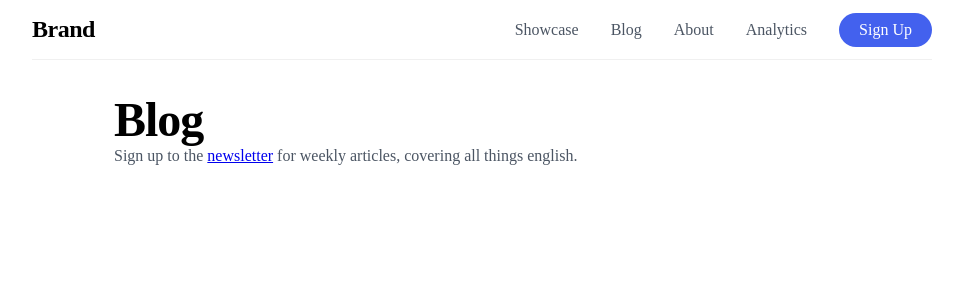
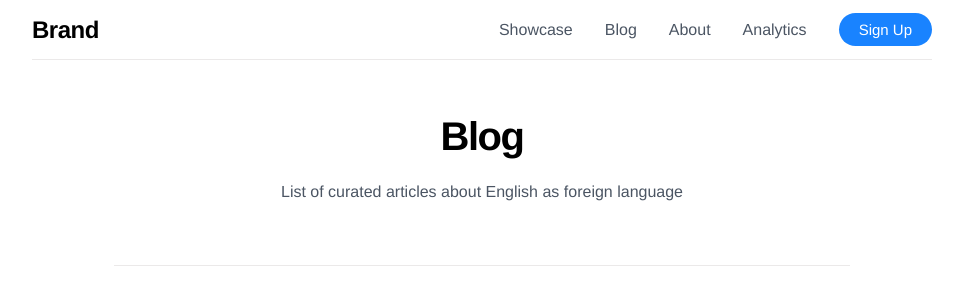
Before and after one commit to mrxnn/uzzn-w, a Next.js app: page / in a window 1280 px wide. Shown: the top 300 px of the page, without its empty margins (158-1121 px from the left). Built offline with nearby package versions, Linux system fonts and the light colour scheme.

Commit message:
Initial Layout

```diff
--- /dev/null
+++ b/components/Title.js
@@ -0,0 +1,12 @@
+import { Container, Heading2, Text } from "../styles/components";
+
+export default function Title() {
+  return (
+    <Container centered bordered>
+      <Heading2 mb={24}>Blog</Heading2>
+      <Text mb={64}>
+        List of curated articles about English as foreign language
+      </Text>
+    </Container>
+  );
+}
--- a/pages/index.js
+++ b/pages/index.js
@@ -1,7 +1,6 @@
 import Head from 'next/head';
-import Link from 'next/link';
 import Header from '../components/Header';
-import { Container, Heading1, Heading3, Text } from '../styles/components';
+import Title from '../components/Title';
 
 export default function Home() {
   return (
@@ -10,16 +9,8 @@ export default function Home() {
         <title>Branndland</title>
         <link rel="icon" href="/favicon.ico" />
       </Head>
-
       <Header />
-
-      <Container>
-        <Heading1>Blog</Heading1>
-        <Text>
-          Sign up to the <Link href="/newsletter"><a>newsletter</a></Link> for weekly articles,
-          covering all things english.
-        </Text>
-      </Container>
+      <Title />
     </div>
   )
 }
--- a/styles/base.js
+++ b/styles/base.js
@@ -7,13 +7,13 @@ const Globalstyle = createGlobalStyle`
     box-sizing: border-box;
   }
   body {
-    font-family: Product Sans;
+    font-family: Helvetica;
   }
 `;
 
 const theme = {
   colors: {
-    primary: '#0070f3',
+    primary: '#1983FF',
     text: '#4b5563'
   },
 }
--- a/styles/components.js
+++ b/styles/components.js
@@ -2,8 +2,16 @@ import styled from "styled-components";
 
 //h1
 export const Heading1 = styled.h1`
-  font-size: 48px;
+  font-size: 61px;
   letter-spacing: -1px;
+  margin-bottom: ${(props) => props.mb}px;
+`;
+
+//h2
+export const Heading2 = styled.h2`
+  font-size: 40px;
+  letter-spacing: -1.5px;
+  margin-bottom: ${(props) => props.mb}px;
 `;
 
 //h3
@@ -11,12 +19,13 @@ export const Heading3 = styled.h3`
   font-size: 22px;
 `;
 
-//p
+//paragraph
 export const Text = styled.p`
   color: ${props => props.theme.colors.text};
+  margin-bottom: ${(props) => props.mb}px;
 `;
 
-//brand
+//brand logo
 export const Logo = styled.h3`
   font-size: 24px;
   letter-spacing: -.5px;
@@ -27,13 +36,17 @@ export const Container = styled.div`
   width: 90%;
   max-width: 736px;
   margin: 0 auto;
+  text-align: ${props => props.centered ? 'center' : ''};
+  border-bottom: ${props => props.bordered ? '1px solid #ebe9e9' : ''}
 `;
 
+//CTA
 export const Button = styled.button`
   border: none;
   font: inherit;
-  background-color: #4361ee;
+  background-color: ${props => props.theme.colors.primary};
   color: white;
+  font-size: 15px;
   padding: 8px 20px;
   border-radius: 999px;
 `;
@@ -47,8 +60,8 @@ export const Navbar = styled.nav`
   display: flex;
   align-items: center;
   justify-content: space-between;
-  border-bottom: 1px solid #f0f0f0;
-  margin-bottom: 32px;
+  border-bottom: 1px solid #ebe9e9;
+  margin-bottom: 54px;
   ul {
     display: flex;
     align-items: center;
--- /dev/null
+++ b/test-css.css
@@ -0,0 +1,3 @@
+* {
+  color: #ebe9e9;
+}
```
